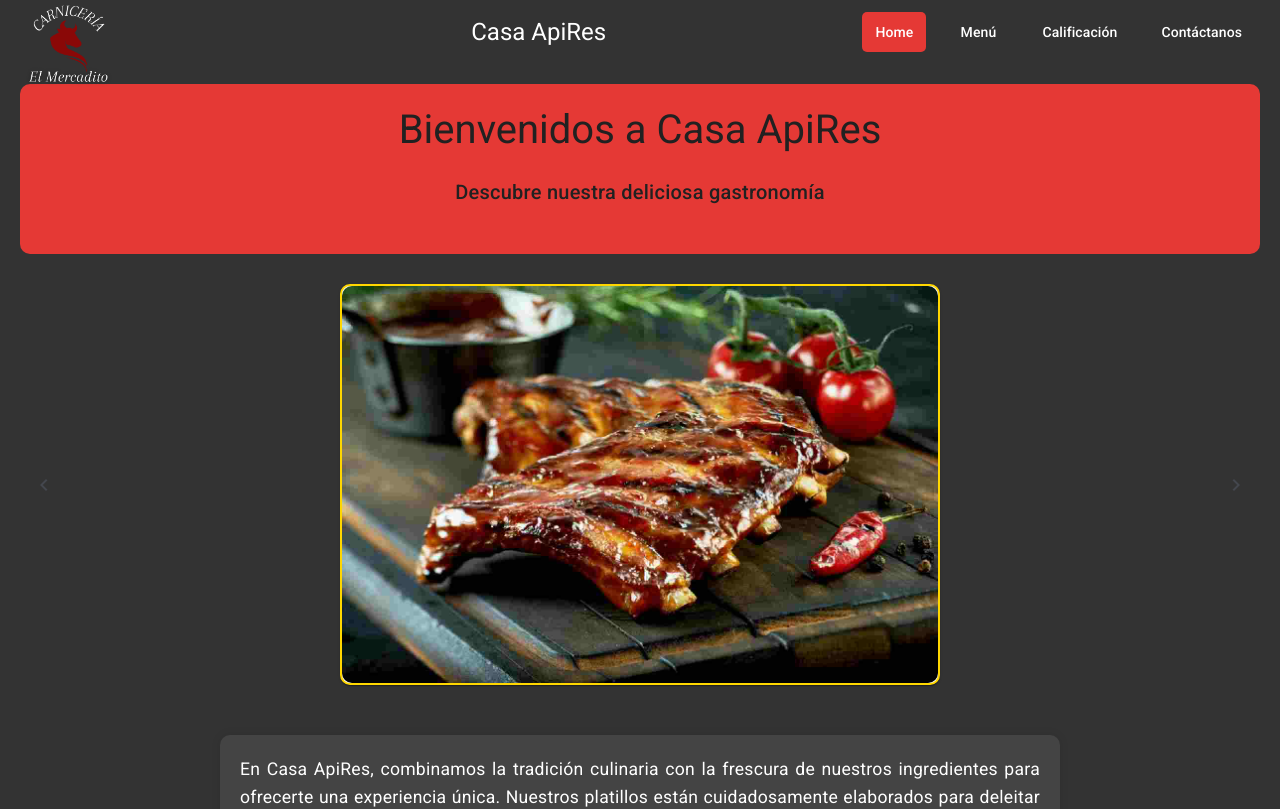
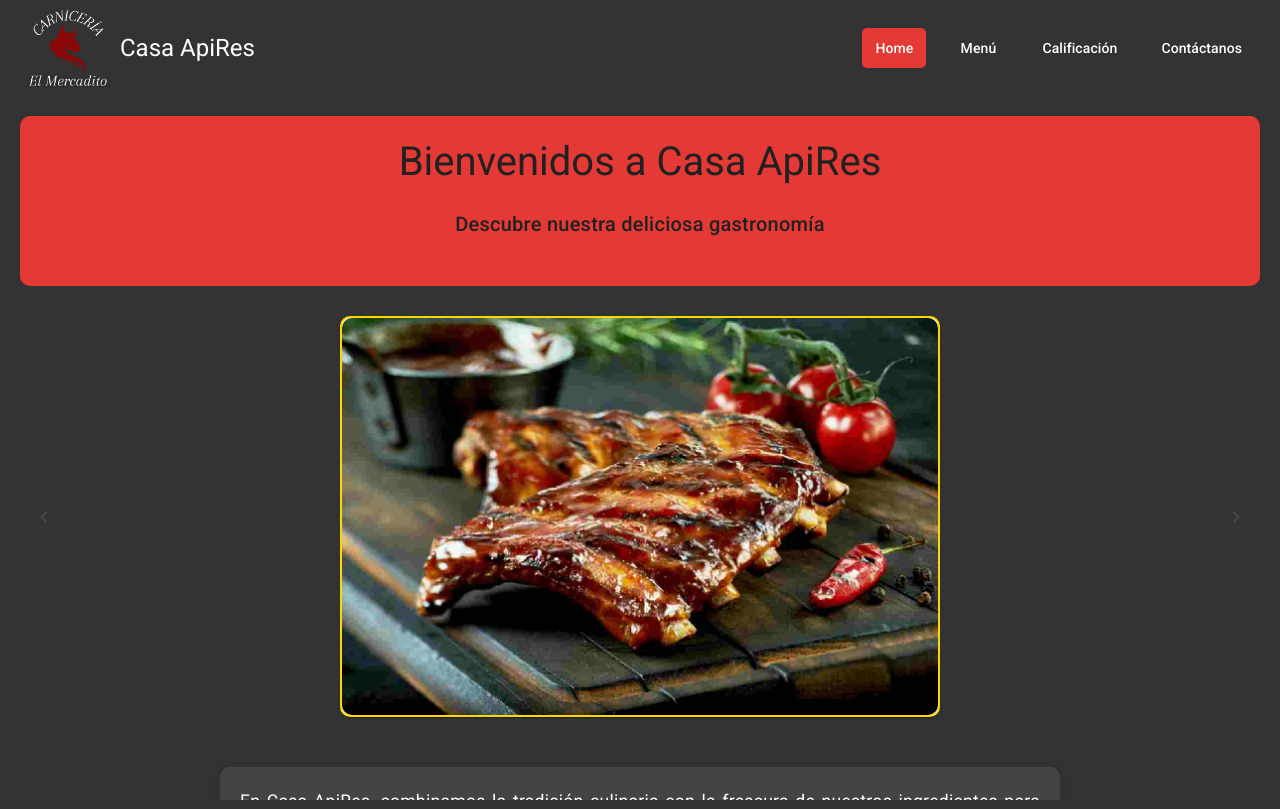
Before and after one commit to matt087/App-Restaurant, an Angular app in the folder frontend/: page /home in a window 1280 px wide. Shown: the top 809 px of the page. Built offline with nearby package versions, Linux system fonts and the light colour scheme.

Commit message:
Cambio css

```diff
--- a/frontend/src/app/app.component.css
+++ b/frontend/src/app/app.component.css
@@ -1,18 +1,25 @@
 .mat-toolbar {
     background-color: #333; /* Fondo oscuro para la barra de navegación */
     color: #fff; /* Color del texto en la barra de navegación */
+    height: 12vh;
   }
-
+  .logo{
+    height: 13vh;
+  }
   .logo img{
-    width: 50%; /* Ancho completo */
-    height: auto;
-    margin-right: -500px;
-    margin-top: 30px;
+    width: auto; /* Ancho completo */
+    height: 100%;
+    /*margin-right: -500px;
+    margin-top: 30px;*/
   }
 
   .brand {
-    flex: 1; /* Ocupa el espacio restante */
+    height: 13vh;
+    width: 70%;
     text-align: center;
+    display: flex;
+    align-items: center;
+    justify-content: flex-start;
   }
 
   .brand-name {
--- a/frontend/src/app/components/footer/footer.component.css
+++ b/frontend/src/app/components/footer/footer.component.css
@@ -10,7 +10,7 @@
   }
 
   .social-icon {
-    color: #D3B200;
+    color: #ECB100;
     font-size: 1.5rem;
     margin: 0 10px;
   }
--- a/frontend/src/app/components/menu/menu.component.css
+++ b/frontend/src/app/components/menu/menu.component.css
@@ -1,4 +1,31 @@
 .mat-grid-list{
-    margin-top: 7vh;
-    margin-left: 5vw;
+    width: 90%;
 }
+.mat-grid-tile{
+    border: 1px solid;
+    text-align: center;
+}
+
+.mat-grid-tile h3{
+    font-weight: 600;
+}
+
+.full-height {
+    height: 85vh;
+  }
+
+.full-height h2{
+    height: 5vh;
+    width: 100vw;
+    text-align: center;
+    font-size: 2.5em;
+    color: #ECB100;
+}
+  .container{
+    display: flex;
+    justify-content: center;
+    align-items: center;
+  }
+  .precio{
+    font-style: italic;
+  }
--- a/frontend/src/app/components/menu/menu.component.html
+++ b/frontend/src/app/components/menu/menu.component.html
@@ -1,10 +1,15 @@
-<mat-grid-list cols="3" rowHeight="1.8:1">
+<div class="full-height">
+    <h2>Menú</h2>
+    <div class="container">
+        <mat-grid-list cols="3" rowHeight="1.8:1" gutterSize="10px">
             <mat-grid-tile *ngFor="let item of myArray">
                 <div>
                 <h3>{{ item.nombre }}</h3>
                 <p>{{ item.descripcion }}</p>
-        <p>{{ item.precio | currency }}</p>
+                <p class="precio">{{ item.precio | currency }}</p>
                 <img [src]="item.imagen" [alt]="item.alt" style="width: 40%;">
                 </div>
             </mat-grid-tile>
         </mat-grid-list>
+    </div>
+</div>
--- a/frontend/src/styles.css
+++ b/frontend/src/styles.css
@@ -2,7 +2,14 @@
 
 @import "@angular/material/prebuilt-themes/pink-bluegrey.css";
 
-html, body { height: 100%; }
+html, body {
+  height: 100%;
+  margin: 0;
+  width: 100%;
+  font-family: Roboto, "Helvetica Neue", sans-serif;
+  overflow-x: hidden;
+}
+
 body { margin: 0; font-family: Roboto, "Helvetica Neue", sans-serif; background-color: #333; color: #fff;  }
 
 .example-spacer {
@@ -14,3 +21,10 @@ body { margin: 0; font-family: Roboto, "Helvetica Neue", sans-serif; background-
     color: #fff; /* Puedes ajustar el color según tus necesidades */
     background-color: #1976d2; /* Ajusta el color de fondo según tus necesidades */
   }
+
+  .center-horizontal{
+    display: flex;
+    align-items: center;
+    justify-content: center;
+    width: 100vw;
+  }
```
Lines whose indentation alone changed are shown as unchanged.
